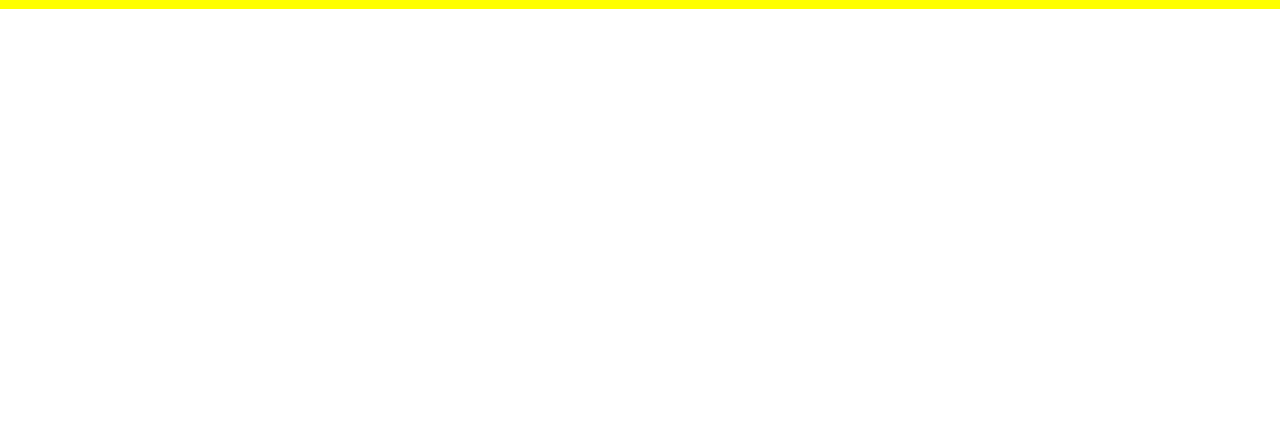
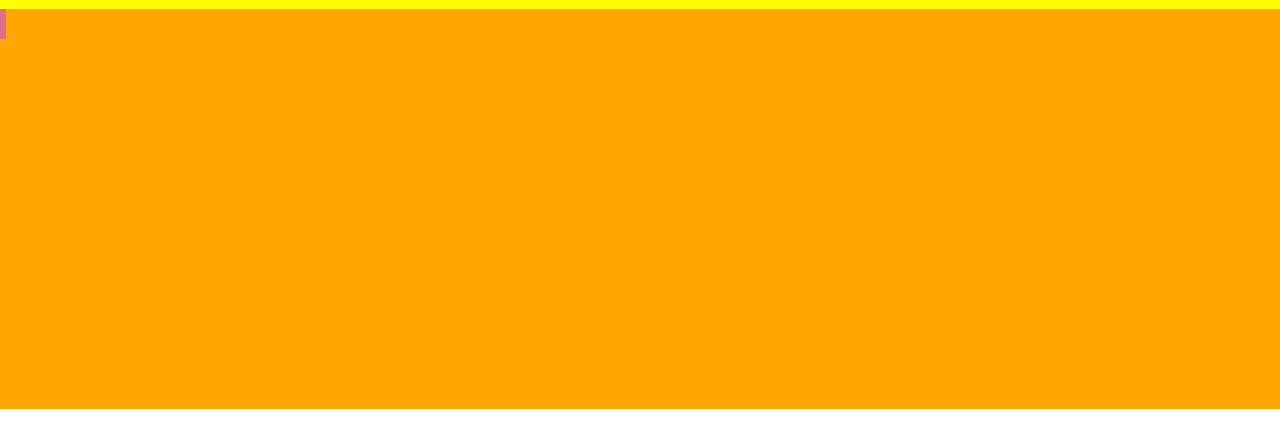
Before and after one commit to sarahelshark/htmlcss-responsive-layout, a plain HTML site: page index.html in a window 1280 px wide. Shown: the part 66-514 px from the top of the page. Drawn offline with Linux system fonts and the light colour scheme.

Commit message:
feat add debug 1st container

```diff
--- a/index.html
+++ b/index.html
@@ -43,7 +43,17 @@
     </header>
     <!-- /#site_header -->
 
-    <main id="site_main"></main>
+    <main id="site_main">
+         <section class="features d-flex d-wrap">
+            <div class="row">
+                <div class="card"></div>
+                <div class="card"></div>
+                <div class="card"></div>
+                <div class="card"></div>
+                <div class="card"></div>
+            </div>
+         </section>
+    </main>
     <!-- /#site_main -->
 
     <footer id="site_footer"></footer>
--- a/style.css
+++ b/style.css
@@ -20,6 +20,10 @@ ul,li,a{
     text-decoration: none;
     display: inline-block;
     padding: 0 5px;
+}
+
+body{
+    margin: 0 auto;
 }
 /*#endregion common*/
 
@@ -48,21 +52,17 @@ ul,li,a{
 
 }
 
+.d-wrap{
+    flex-wrap: wrap;
+}
+
 
 /*#endregion utilities*/
 
 
-
-/*#region debug */
-
-/*#endregion debug*/
-
-body{
-    margin: 0 auto;
-}
-.debug #site_header .navigation{
-    background: yellow;
-    height: 75px;       /*valori nn debug*/
+/*#region header*/
+ #site_header .navigation{
+    height: 75px;
     width: 100%;
     justify-content: space-around;
     position: relative;
@@ -77,19 +77,37 @@ ul.menu {
     line-height: 50px;
 }
 
+.hidden{
+    content-visibility: hidden;  /*nella media query faccio apparire nav*/
+    position: fixed;
+    top: 0;
+    right: 0;
+}
+
+/*#endregion header*/
+
+
+/*#region debug */
+
+/*#endregion debug*/
+
+
+.debug #site_header .navigation{
+    background: yellow;
+}
+
+.debug section.features{
+    background: orange;
+    height: 400px;
+}
+
 .logo{
     background-color: red;
 }
 .menu{
     background-color: red;
 }
-.btn{
 
+.card{
+    border: 3px solid palevioletred;
 }
-
-.hidden{
-    content-visibility: hidden;  /*nella media query faccio apparire nav*/
-    position: fixed;
-    top: 0;
-    right: 0;
-}
```
